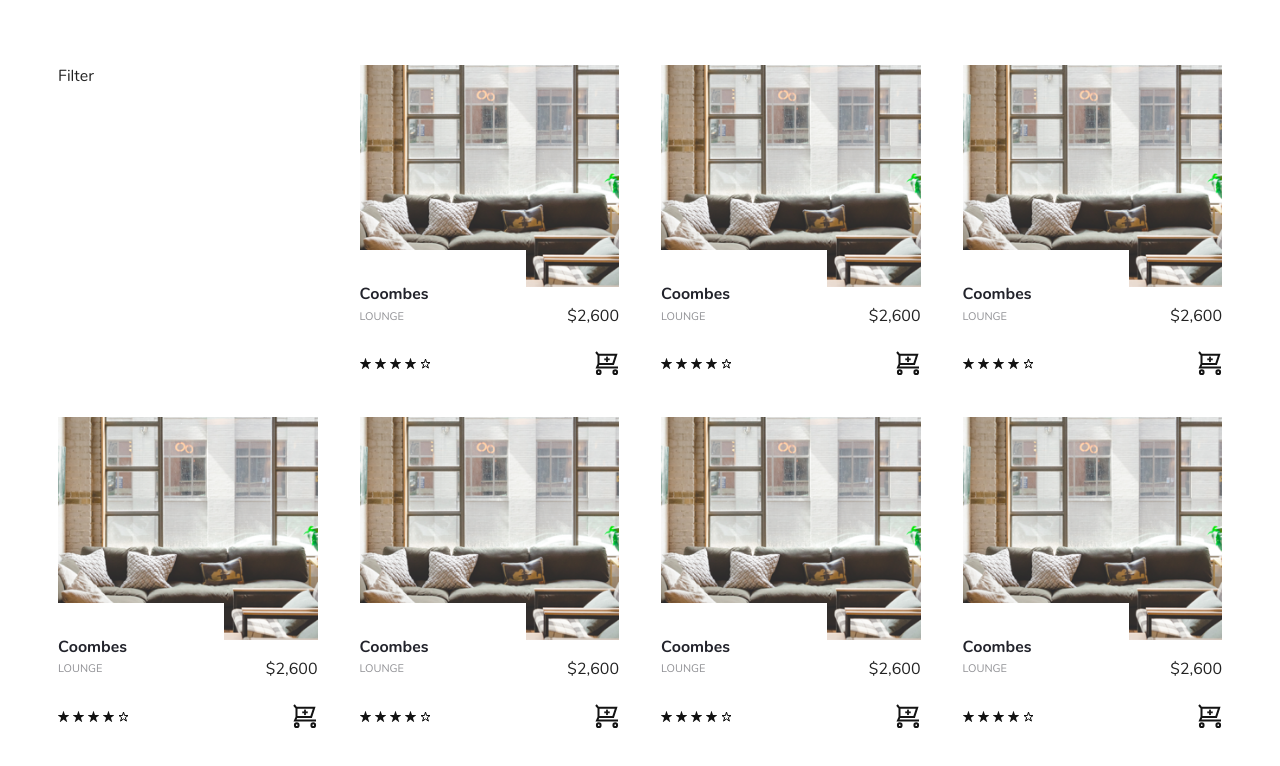
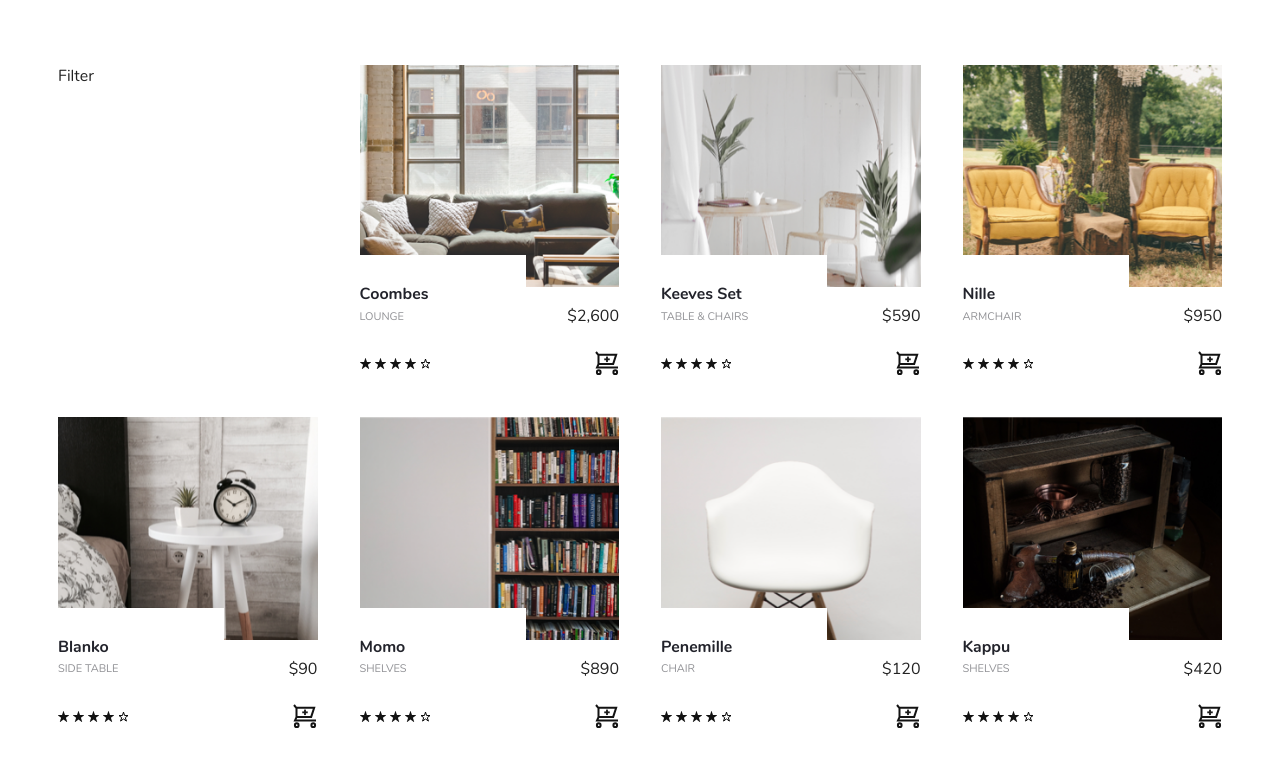
Before and after one commit to janycephoa/FED_Ecommerce, a plain HTML site: page index.html in a window 1280 px wide. Shown: the part 74-840 px from the top of the page. Drawn offline with nearby package versions, Linux system fonts and the light colour scheme.

Commit message:
Populated with items' images and contents

```diff
--- a/css/main.sass
+++ b/css/main.sass
@@ -180,7 +180,7 @@ a.topNavLinksRight, .topNavLinksRight
 .tilesContainer
   width: 100%
   display: grid
-  grid-template-rows: auto 37px auto
+  grid-template-rows: auto 32px auto
   grid-template-columns: 1fr
 
 .tilesImage
@@ -192,7 +192,7 @@ a.topNavLinksRight, .topNavLinksRight
   grid-column: 1 / span 2
   grid-row: 2 / span 2
   display: grid
-  grid-template-rows: 33px 22px 22px 48px
+  grid-template-rows: 28px 22px 22px 48px
   grid-template-columns: 64% 36%
   grid-auto-flow: column
 
--- a/index.html
+++ b/index.html
@@ -38,7 +38,7 @@
     <div class="resultsFilter">Filter</div>
 
     <div class="tilesContainer">
-      <img class="tilesImage" src="./img/image1.png" alt="">
+      <img class="tilesImage" src="./img/image1.png" alt="Coombes">
       <div class="tilesHighlight">
         <div class="tilesWhiteBlock"></div>
         <div class="tilesTitle">Coombes</div>
@@ -50,73 +50,73 @@
     </div>
 
     <div class="tilesContainer">
-      <img class="tilesImage" src="./img/image1.png" alt="">
+      <img class="tilesImage" src="./img/image2.png" alt="Keeves Set">
       <div class="tilesHighlight">
         <div class="tilesWhiteBlock"></div>
-        <div class="tilesTitle">Coombes</div>
-        <div class="tilesCategory">LOUNGE</div>
+        <div class="tilesTitle">Keeves Set</div>
+        <div class="tilesCategory">TABLE & CHAIRS</div>
         <div class="tilesRating"></div>
-        <div class="tilesPrice">$2,600</div>
+        <div class="tilesPrice">$590</div>
         <div class="tilesAddToCart"></div>
       </div>
     </div>
 
     <div class="tilesContainer">
-      <img class="tilesImage" src="./img/image1.png" alt="">
+      <img class="tilesImage" src="./img/image3.png" alt="Nille">
       <div class="tilesHighlight">
         <div class="tilesWhiteBlock"></div>
-        <div class="tilesTitle">Coombes</div>
-        <div class="tilesCategory">LOUNGE</div>
+        <div class="tilesTitle">Nille</div>
+        <div class="tilesCategory">ARMCHAIR</div>
         <div class="tilesRating"></div>
-        <div class="tilesPrice">$2,600</div>
+        <div class="tilesPrice">$950</div>
         <div class="tilesAddToCart"></div>
       </div>
     </div>
 
     <div class="tilesContainer">
-      <img class="tilesImage" src="./img/image1.png" alt="">
+      <img class="tilesImage" src="./img/image4.png" alt="Blanko">
       <div class="tilesHighlight">
         <div class="tilesWhiteBlock"></div>
-        <div class="tilesTitle">Coombes</div>
-        <div class="tilesCategory">LOUNGE</div>
+        <div class="tilesTitle">Blanko</div>
+        <div class="tilesCategory">SIDE TABLE</div>
         <div class="tilesRating"></div>
-        <div class="tilesPrice">$2,600</div>
+        <div class="tilesPrice">$90</div>
         <div class="tilesAddToCart"></div>
       </div>
     </div>
 
     <div class="tilesContainer">
-      <img class="tilesImage" src="./img/image1.png" alt="">
+      <img class="tilesImage" src="./img/image5.png" alt="Momo">
       <div class="tilesHighlight">
         <div class="tilesWhiteBlock"></div>
-        <div class="tilesTitle">Coombes</div>
-        <div class="tilesCategory">LOUNGE</div>
+        <div class="tilesTitle">Momo</div>
+        <div class="tilesCategory">SHELVES</div>
         <div class="tilesRating"></div>
-        <div class="tilesPrice">$2,600</div>
+        <div class="tilesPrice">$890</div>
         <div class="tilesAddToCart"></div>
       </div>
     </div>
 
     <div class="tilesContainer">
-      <img class="tilesImage" src="./img/image1.png" alt="">
+      <img class="tilesImage" src="./img/image6.png" alt="Penemille">
       <div class="tilesHighlight">
         <div class="tilesWhiteBlock"></div>
-        <div class="tilesTitle">Coombes</div>
-        <div class="tilesCategory">LOUNGE</div>
+        <div class="tilesTitle">Penemille</div>
+        <div class="tilesCategory">CHAIR</div>
         <div class="tilesRating"></div>
-        <div class="tilesPrice">$2,600</div>
+        <div class="tilesPrice">$120</div>
         <div class="tilesAddToCart"></div>
       </div>
     </div>
 
     <div class="tilesContainer">
-      <img class="tilesImage" src="./img/image1.png" alt="">
+      <img class="tilesImage" src="./img/image7.png" alt="Kappu">
       <div class="tilesHighlight">
         <div class="tilesWhiteBlock"></div>
-        <div class="tilesTitle">Coombes</div>
-        <div class="tilesCategory">LOUNGE</div>
+        <div class="tilesTitle">Kappu</div>
+        <div class="tilesCategory">SHELVES</div>
         <div class="tilesRating"></div>
-        <div class="tilesPrice">$2,600</div>
+        <div class="tilesPrice">$420</div>
         <div class="tilesAddToCart"></div>
       </div>
     </div>
```
Also changed, not shown: css/main.min.css.
